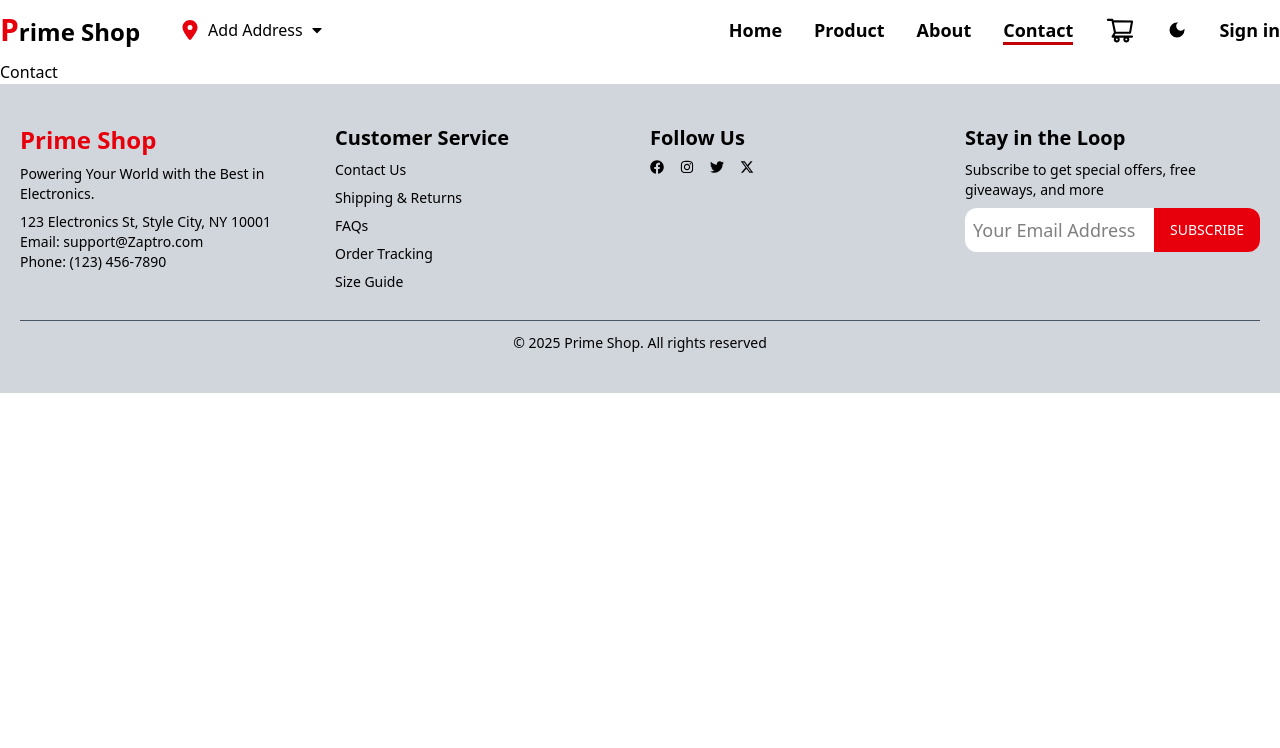
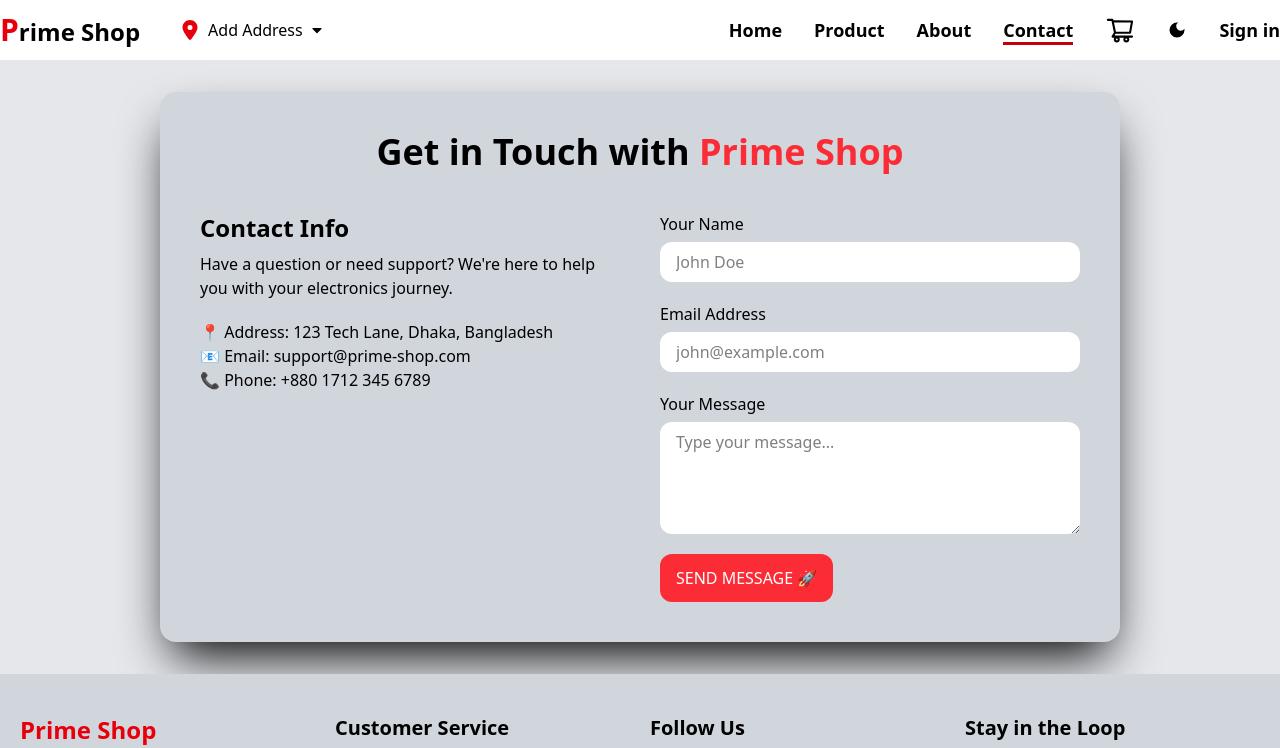
Before and after one commit to Foridul35962/Prime-Shop, a React (Vite) app: page /contact in a window 1280 px wide. Shown: the top 748 px of the page. Built offline with nearby package versions, Linux system fonts and the light colour scheme; no server answers.

Commit message:
contact design done

```diff
--- a/src/components/Footer.jsx
+++ b/src/components/Footer.jsx
@@ -42,7 +42,7 @@ const Footer = () => {
             </div>
             <hr className='text-gray-600'/>
             <div className='text-center pt-3'>
-                <p>© 2025 Prime Shop. All rights reserved</p>
+                <p>© 2025 <span className='text-red-600'>Prime Shop</span>. All rights reserved</p>
             </div>
         </div>
     )
--- a/src/pages/About.jsx
+++ b/src/pages/About.jsx
@@ -8,9 +8,8 @@ const About = () => {
 
     return (
         <>
-            <div className='bg-gray-200 dark:bg-gray-800 dark:text-white p-7 md:px-30'>
-                <div className='bg-gray-300 dark:bg-gray-900 shadow-2xl shadow-black rounded-xl px-5 py-7
-                 flex flex-col gap-5'>
+            <div className='bg-gray-200 dark:bg-gray-800 dark:text-white p-7 md:px-40'>
+                <div className='bg-gray-300 dark:bg-gray-900 shadow-2xl shadow-black rounded-xl px-5 py-7 flex flex-col gap-5'>
                     <h1 className='text-4xl text-center font-bold'>About Prime Shop</h1>
                     <div>
                         Welcome to <span className='text-red-600'>Prime Shop</span>, your one-stop destination for the latest and greatest in electronics. From cutting-edge gadgets to must-have accessories, we are here to power up your tech life with premium products and unbeatable service.
--- a/src/pages/Contact.jsx
+++ b/src/pages/Contact.jsx
@@ -1,8 +1,41 @@
-import React from 'react'
-
 const Contact = () => {
+  const formSubmit=(event)=>{
+    event.preventDefault()
+  }
   return (
-    <div>Contact</div>
+    <div className="w-dvw bg-gray-200 dark:text-white px-5 py-8 md:px-40 dark:bg-gray-800">
+      <div className="bg-gray-300 dark:bg-gray-900 shadow-2xl shadow-black p-10 rounded-2xl flex flex-col gap-10">
+        <h1 className="text-4xl font-bold text-center">Get in Touch with <span className='text-red-500'>Prime Shop</span></h1>
+        <div className="grid grid-cols-1 md:grid-cols-2 gap-10">
+          <div className="flex flex-col gap-5">
+            <div className="flex flex-col gap-2">
+              <h2 className="text-2xl font-semibold">Contact Info</h2>
+              <p>Have a question or need support? We're here to help you with your electronics journey.</p>
+            </div>
+            <div>
+              <p><span>📍 Address: </span>123 Tech Lane, Dhaka, Bangladesh</p>
+              <p><span>📧 Email: </span>support@prime-shop.com</p>
+              <p><span>📞 Phone: </span>+880 1712 345 6789</p>
+            </div>
+          </div>
+          <form onSubmit={formSubmit} className="*:flex *:flex-col *:gap-1.5 flex flex-col gap-5">
+            <div>
+              <label htmlFor="name">Your Name</label>
+              <input className="bg-white text-black px-4 py-2 rounded-xl" type="text" id='name' placeholder='John Doe' />
+            </div>
+            <div>
+              <label htmlFor="mail">Email Address</label>
+              <input className="bg-white text-black px-4 py-2 rounded-xl" type="text" id='mail' placeholder='john@example.com' />
+            </div>
+            <div>
+              <label htmlFor="message">Your Message</label>
+              <textarea rows={4} className="bg-white text-black px-4 py-2 rounded-xl" id="message" placeholder='Type your message...' />
+            </div>
+            <button type="submit" className="bg-red-500 hover:bg-red-700 active:bg-red-800 text-white rounded-xl rounded-tr-xl py-[12px] px-4 cursor-pointer transition duration-300 w-fit uppercase">Send Message 🚀</button>
+          </form>
+        </div>
+      </div>
+    </div>
   )
 }
 
```
